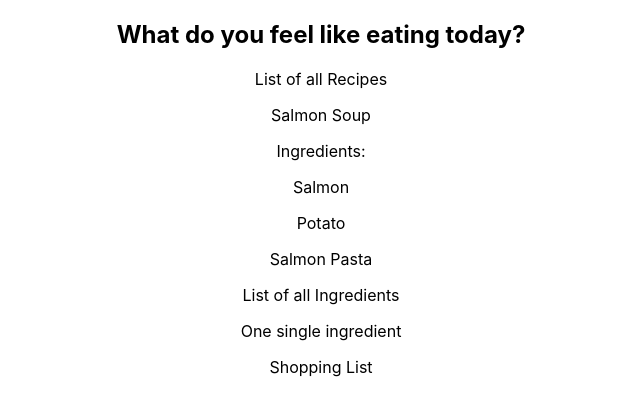
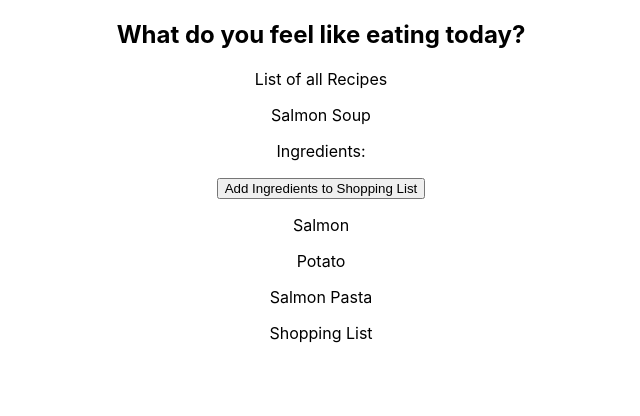
Before and after one commit to pankaj-pant/recipe-planner-frontend, a React (Create React App) app: page / in a window 1280 px wide. Both pictures are taken after a click on the element "Salmon Soup". Shown: the top 416 px of the page, without its empty margins (319-959 px from the left). Built offline with nearby package versions, Linux system fonts and the light colour scheme.

Commit message:
add items to list button

```diff
--- a/src/App.js
+++ b/src/App.js
@@ -1,7 +1,6 @@
 import React from 'react';
 import Recipes from './Recipes'
 import Ingredients from './Ingredients'
-import ShoppingList from './ShoppingList'
 import './App.css';
 
 function App() {
@@ -9,8 +8,7 @@ function App() {
     <div className="App">
       <h2>What do you feel like eating today?</h2>
       <Recipes />
-      <Ingredients />
-      <ShoppingList />
+      {/* <Ingredients />  */}
 
     </div>
   );
--- a/src/Recipe.js
+++ b/src/Recipe.js
@@ -6,10 +6,15 @@ const Recipe = ({name, ingredients}) => {
         console.log(`Listing ingredients for ${name}`)
         setShow(!show)
     }
+
+    const addIngredientsToShoppingList = () => {
+        console.log("Add Ingredients to Shopping List button clicked")
+    }
     return(
         <div>
             <p onClick={showIngredients}>{name}</p>
             {show ? (<div><p>Ingredients:</p>
+                <button onClick={addIngredientsToShoppingList}>Add Ingredients to Shopping List</button>
             {ingredients.map(ingredient => <p key={ingredient.id}>{ingredient.item}</p>)}</div>) : null}
         </div>
     )
--- a/src/Recipes.js
+++ b/src/Recipes.js
@@ -1,12 +1,14 @@
 import React from 'react';
 import Recipe from './Recipe'
 import db from './Recipes.json'
+import ShoppingList from './ShoppingList'
 
 const Recipes = () => {
     return(
         <div>
             <p>List of all Recipes</p>
             {db.recipes.map(recipe => <Recipe key={recipe.id} name={recipe.dish} ingredients={recipe.ingredients}/>)}
+            <ShoppingList />
         </div>
     )
 }
```
